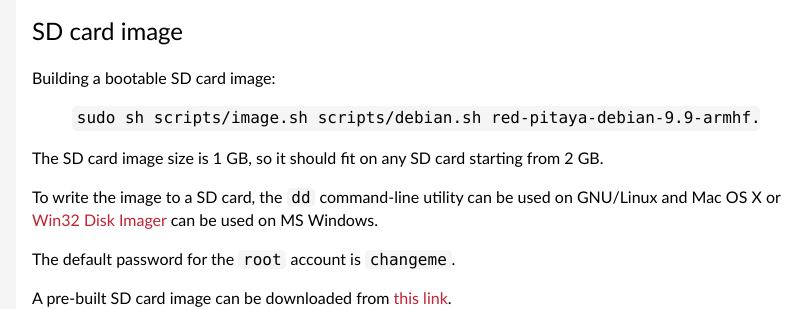
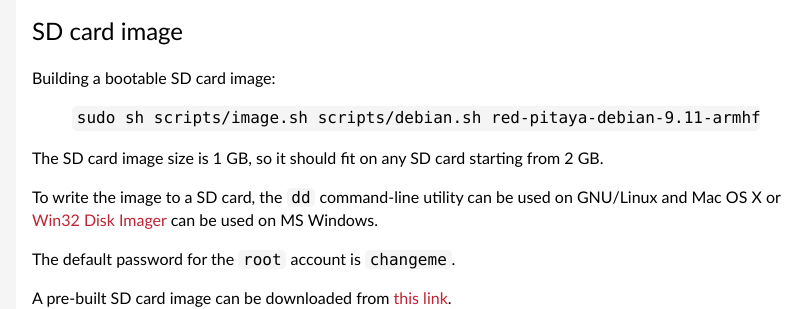
Before and after one commit to pavel-demin/red-pitaya-notes, a Jekyll site: the page built from led-blinker.md, in a window 1280 px wide and 900 px high, scrolled down 2657 px. Shown: the part 172-481 px from the top of the window, without its empty margins (224-1036 px from the left). Built offline with Jekyll 4.4.1, drawn with Linux system fonts in a browser that asks for light colours; some of the changed text lies outside the part shown.

Commit message:
update link to SD card image in led-blinker

```diff
--- a/led-blinker.md
+++ b/led-blinker.md
@@ -24,7 +24,7 @@
 
 My development machine has the following installed:
 
- - [Debian](https://www.debian.org/releases/stretch) 9.9 (amd64)
+ - [Debian](https://www.debian.org/releases/stretch) 9.11 (amd64)
 
  - [Vitis Core Development Kit](https://www.xilinx.com/products/design-tools/vitis.html) 2019.2
 
@@ -145,7 +145,7 @@
 
 Building a bootable SD card image:
 {% highlight bash %}
-sudo sh scripts/image.sh scripts/debian.sh red-pitaya-debian-9.9-armhf.img 1024
+sudo sh scripts/image.sh scripts/debian.sh red-pitaya-debian-9.11-armhf.img 1024
 {% endhighlight %}
 
 The SD card image size is 1 GB, so it should fit on any SD card starting from 2 GB.
@@ -154,7 +154,7 @@
 
 The default password for the `root` account is `changeme`.
 
-A pre-built SD card image can be downloaded from [this link](https://www.dropbox.com/sh/5fy49wae6xwxa8a/AADw_EUXcVdXL1TZOj0qV_9qa/red-pitaya-debian-9.9-armhf-20190509.zip?dl=1).
+A pre-built SD card image can be downloaded from [this link](https://www.dropbox.com/sh/5fy49wae6xwxa8a/AABALhXF76tDl-8askrbhjfxa/red-pitaya-debian-9.11-armhf-20191120.zip?dl=1).
 
 Resizing SD card partitions on running Red Pitaya:
 {% highlight bash %}
```
